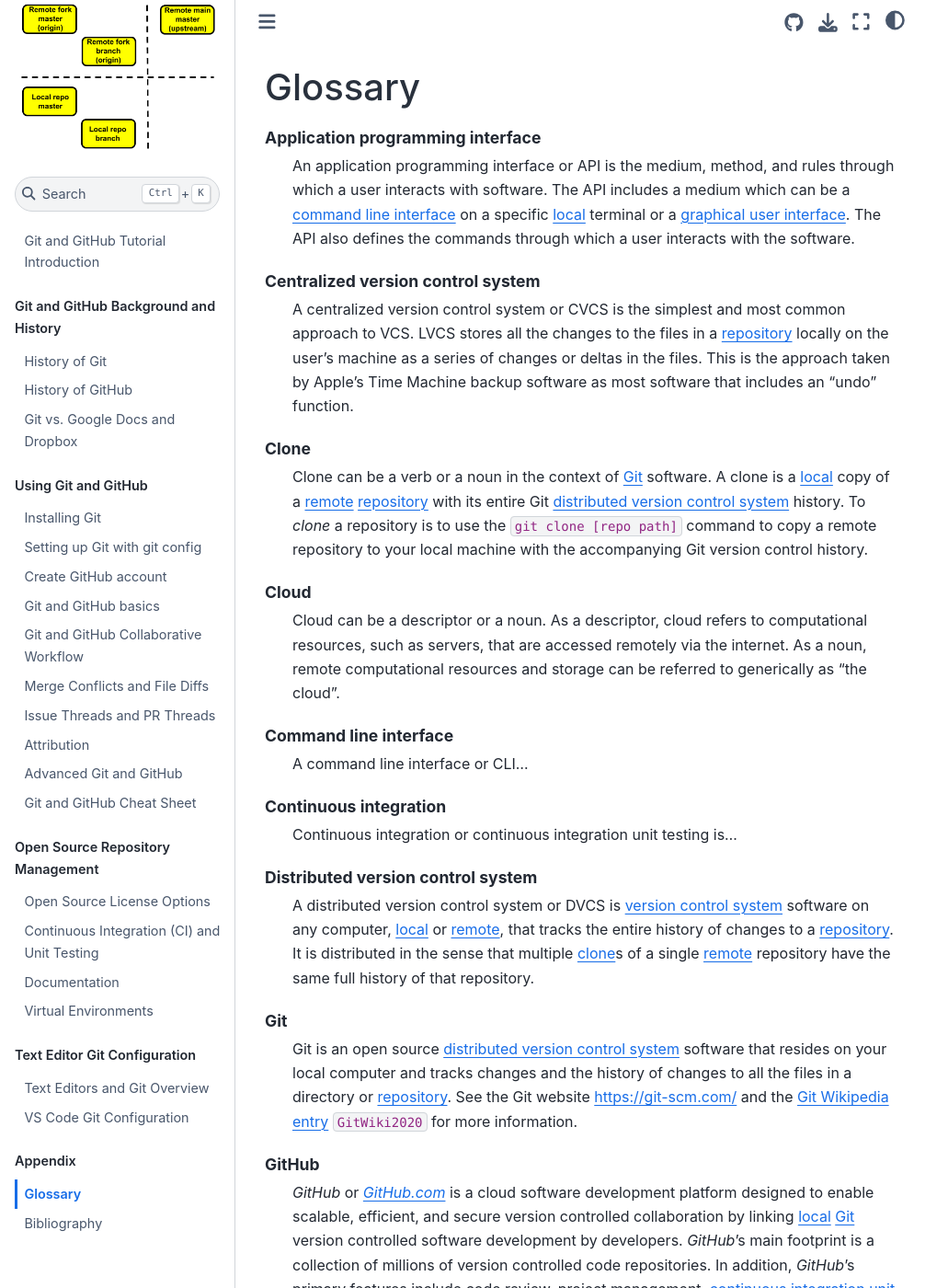
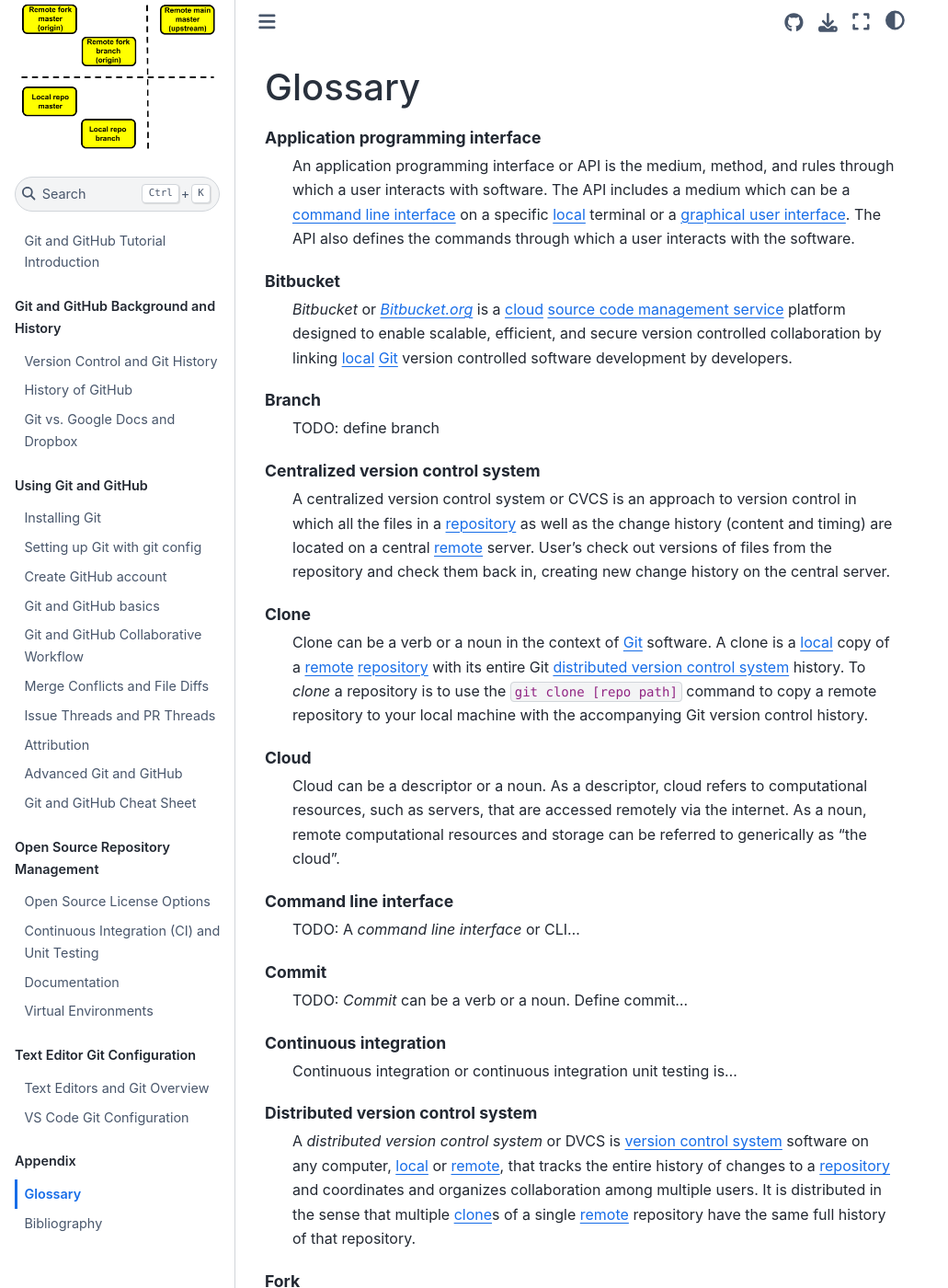
Before and after one commit to PSLmodels/Git-Tutorial, a Jupyter Book: the page built from book/content/glossary.md, in a window 1280 px wide and 1400 px high. Shown: the whole window at 92% size, without its empty margins (0-1031 px from the left). Built offline with Jupyter Book 1.0.4 settings and Sphinx 7.4.7 and the Sphinx Book theme 1.1.4, drawn with Linux system fonts in a browser that asks for light colours; cross-references to code outside the pages are shown as plain code; some of the changed text lies outside the part shown.

Commit message:
Major update to VCgitHistory.md chapter

```diff
--- a/book/_bibliography/references.bib
+++ b/book/_bibliography/references.bib
@@ -8,6 +8,16 @@
   address = {https://git-scm.com/book/en/v2}
 }
 
+@ARTICLE{Favell2020,
+  AUTHOR = {Andy Favell},
+  TITLE = {"{T}he History of Git: The Road to Domination in Software Version Control"},
+  JOURNAL = {{W}elcome to the Jungle, Behind the Code, Coder Stories},
+  YEAR = {2020},
+  month = {February 4},
+  note = {[Online; accessed 19-August-2020]},
+  url = {https://www.welcometothejungle.com/en/articles/btc-history-git},
+}
+
 @ARTICLE{SoodEtAl2020,
   AUTHOR = {Arnav Sood and Jesse Perla and Thomas J. Sargent and John Stachurski},
   TITLE = {"{G}it{,} {G}it{H}ub, and Version Control"},
--- a/book/_toc.yml
+++ b/book/_toc.yml
@@ -2,7 +2,7 @@
 
 - chapter: Git and GitHub Background and History
   sections:
-  - file: content/background/GitHistory
+  - file: content/background/VCgitHistory
   - file: content/background/GitHubHistory
   - file: content/background/GoogleDropbox
 
--- a/book/content/glossary.md
+++ b/book/content/glossary.md
@@ -5,8 +5,14 @@
 Application programming interface
   An application programming interface or API is the medium, method, and rules through which a user interacts with software. The API includes a medium which can be a {term}`command line interface` on a specific {term}`local` terminal or a {term}`graphical user interface`. The API also defines the commands through which a user interacts with the software.
 
+Bitbucket
+  *Bitbucket* or [*Bitbucket.org*](https://bitbucket.org/) is a {term}`cloud` {term}`source code management service` platform designed to enable scalable, efficient, and secure version controlled collaboration by linking {term}`local` {term}`Git` version controlled software development by developers.
+
+Branch
+  TODO: define branch
+
 Centralized version control system
-  A centralized version control system or CVCS is the simplest and most common approach to VCS. LVCS stores all the changes to the files in a {term}`repository` locally on the user's machine as a series of changes or deltas in the files. This is the approach taken by Apple's Time Machine backup software as most software that includes an "undo" function.
+  A centralized version control system or CVCS is an approach to version control in which all the files in a {term}`repository` as well as the change history (content and timing) are located on a central {term}`remote` server. User's check out versions of files from the repository and check them back in, creating new change history on the central server.
 
 Clone
   Clone can be a verb or a noun in the context of {term}`Git` software. A clone is a {term}`local` copy of a {term}`remote` {term}`repository` with its entire Git {term}`distributed version control system` history. To *clone* a repository is to use the `git clone [repo path]` command to copy a remote repository to your local machine with the accompanying Git version control history.
@@ -15,19 +21,25 @@ Cloud
   Cloud can be a descriptor or a noun. As a descriptor, cloud refers to computational resources, such as servers, that are accessed remotely via the internet. As a noun, remote computational resources and storage can be referred to generically as "the cloud".
 
 Command line interface
-  A command line interface or CLI...
+  TODO: A *command line interface* or CLI...
+
+Commit
+  TODO: *Commit* can be a verb or a noun. Define commit...
 
 Continuous integration
   Continuous integration or continuous integration unit testing is...
 
 Distributed version control system
-  A distributed version control system or DVCS is {term}`version control system` software on any computer, {term}`local` or {term}`remote`, that tracks the entire history of changes to a {term}`repository`. It is distributed in the sense that multiple {term}`clone`s of a single {term}`remote` repository have the same full history of that repository.
+  A *distributed version control system* or DVCS is {term}`version control system` software on any computer, {term}`local` or {term}`remote`, that tracks the entire history of changes to a {term}`repository` and coordinates and organizes collaboration among multiple users. It is distributed in the sense that multiple {term}`clone`s of a single {term}`remote` repository have the same full history of that repository.
+
+Fork
+  TODO: define fork
 
 Git
-  Git is an open source {term}`distributed version control system` software that resides on your local computer and tracks changes and the history of changes to all the files in a directory or {term}`repository`. See the Git website [https://git-scm.com/](https://git-scm.com/) and the [Git Wikipedia entry](https://en.wikipedia.org/wiki/Git) {cite}`GitWiki2020` for more information.
+  *Git* is {term}`open source` {term}`version control system` software with capability designed to also operate as {term}`distributed version control system` (DVCS) software that resides on your local computer and tracks changes and the history of changes to all the files in a directory or {term}`repository`. See the Git website [https://git-scm.com/](https://git-scm.com/) and the [Git Wikipedia entry](https://en.wikipedia.org/wiki/Git) {cite}`GitWiki2020` for more information.
 
 GitHub
-  *GitHub* or [*GitHub.com*](https://github.com/) is a cloud software development platform designed to enable scalable, efficient, and secure version controlled collaboration by linking {term}`local` {term}`Git` version controlled software development by developers. *GitHub*'s main footprint is a collection of millions of version controlled code repositories. In addition, *GitHub*'s primary features include code review, project management, {term}`continuous integration` {term}`unit testing`, {term}`GitHub Actions`, and associated web page and documentation hosting and deployment.
+  *GitHub* or [*GitHub.com*](https://github.com/) is a {term}`cloud` {term}`source code management service` platform designed to enable scalable, efficient, and secure version controlled collaboration by linking {term}`local` {term}`Git` version controlled software development by users. *GitHub*'s main business footprint is hosting a collection of millions of version controlled code repositories. In addition to DVCS, *GitHub*'s primary features include code review, project management, {term}`continuous integration` {term}`unit testing`, {term}`GitHub Actions`, and associated web page and documentation hosting and deployment.
 
 GitHub Actions
   GitHub Actions
@@ -47,11 +59,17 @@ Local version control system
 Open source
   *Open source* is a descriptor that is usually applied to software or computer code projects, but can also be applied to any project based upon or represented by digital files. An open source project is one in which the source code is freely available to be downloaded and used and in which collaboration, improvements, and changes to the code are encouraged. The free download and use (outward direction) aspect of *open source* is often emphasized. But the collaboration and improvement contribution (inward direction) aspect is at least as important. {term}`Git` and {term}`GitHub` have enabled efficient and scalable collaboration to a degree not seen in other collaborative workflows.
 
+Pull request
+  TODO: define pull request
+
 Remote
   Remote is a descriptor that refers to files that reside or operations that are carried out on a server to which a user has access using the internet.
 
 Repository
   A repository or "repo" is a directory containing files that are tracked by a version control system. A local repository resides on a local machine. A remote repository resides in the cloud.
+
+Source code management service
+  A *source code management service* is a {term}`cloud` platform that hosts computer code files and provides either {term}`centralized version control system` (CVCS) or {term}`distributed version control system`. As the central hub of either CVCS or DVCS, the source code management service provides the platform and rules for distributed code collaboration. Leading examples are {term}`GitHub` and {term}`Bitbucket`.
 
 Unit testing
   Unit testing is...
```
Also changed, not shown: other parts of book/_bibliography/references.bib (+18 -0 lines), book/content/background/GitHistory.md (deleted, +0 -56 lines), book/content/background/VCgitHistory.md (added, +148 -0 lines), book/content/intro.md (+2 -2 lines), book/_static/lecture_specific/GitHistory/LVCS.png (deleted), book/_static/lecture_specific/VCgitHistory/CVCS.png (added), book/_static/lecture_specific/VCgitHistory/DVCS.png (added), book/_static/lecture_specific/VCgitHistory/LVCS.png (added), book/_static/lecture_specific/VCgitHistory/LinuxContributors.png (added).
